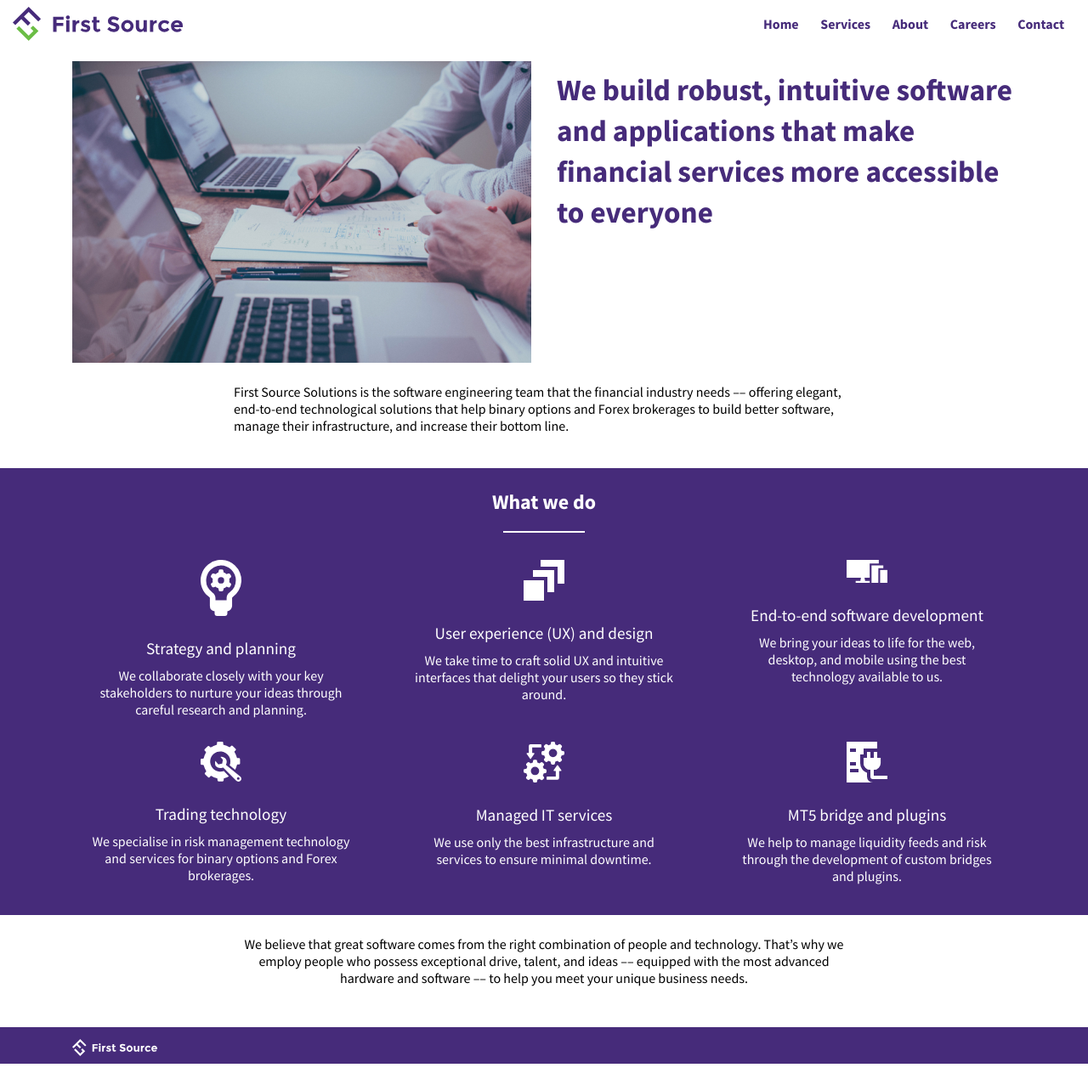
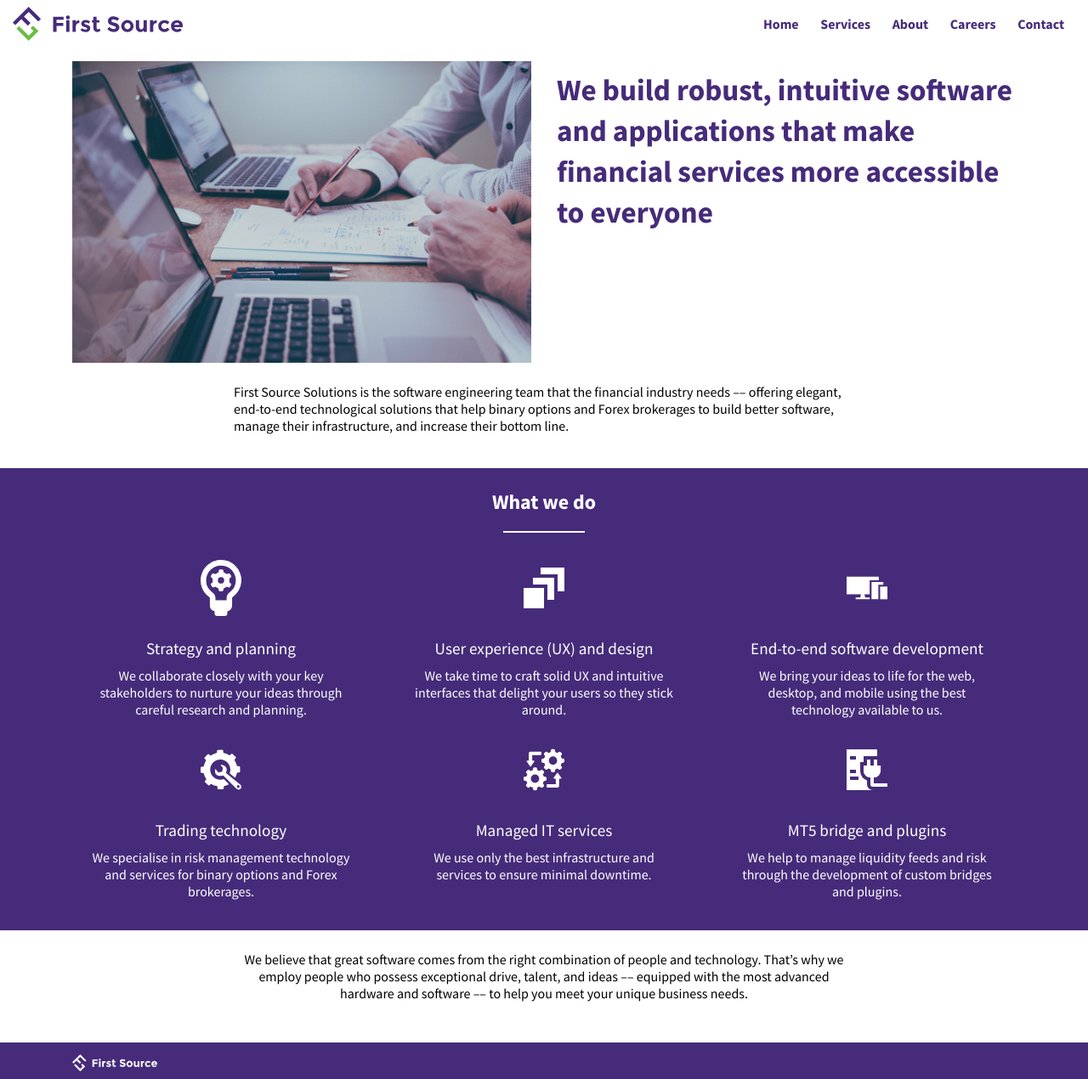
Before and after one commit to shayan-binary/firstsource, a Jekyll site: the page built from services.html, in a window 1280 px wide. Shown: the whole page at 85% size. Built offline with Jekyll 4.4.1, drawn with Linux system fonts in a browser that asks for light colours.

Commit message:
fix image allignment issue

```diff
--- a/_sass/main.scss
+++ b/_sass/main.scss
@@ -346,6 +346,7 @@ padding: 1rem 0;
   margin: .5rem auto;
   border-top-left-radius: 0;
   border-top-right-radius: 0;
+  min-height: 66px;
 }
 .card-text{
   color: $white;
```
